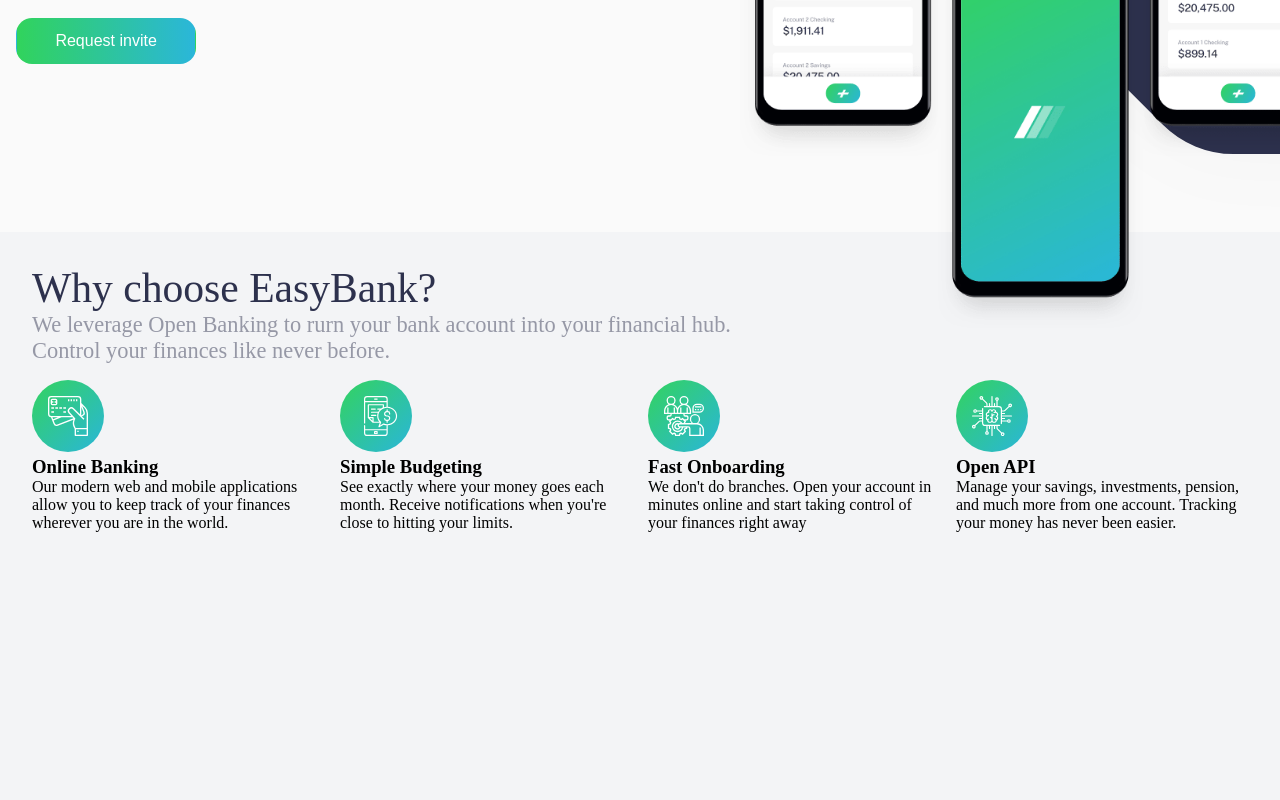
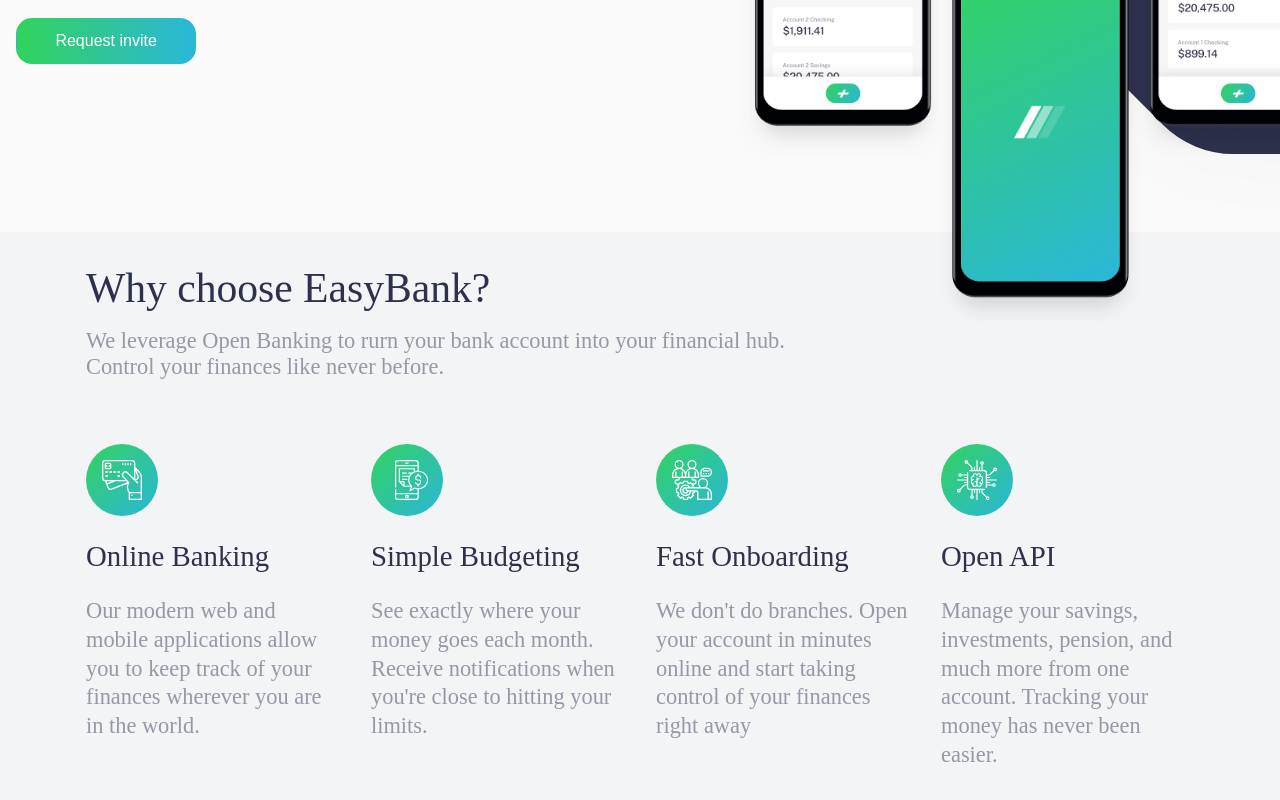
Before and after one commit to PChaparro/frontend-mentor, a React (Vite) app in the folder easybank-landing-page/: page / in a window 1280 px wide. Shown: the part 488-1288 px from the top of the page. Built offline with nearby package versions, Linux system fonts and the light colour scheme; a web font is replaced by a local one.

Commit message:
:sparkles: Desktop "Reasons section"

```diff
--- a/easybank-landing-page/src/components/Hero/Hero.module.css
+++ b/easybank-landing-page/src/components/Hero/Hero.module.css
@@ -22,7 +22,7 @@
 .hero__title {
   color: var(--primary-dark-blue);
   font-weight: 400;
-  font-size: var(--fs-xlg);
+  font-size: var(--fs-2xl);
 }
 
 .hero__paragraph {
--- a/easybank-landing-page/src/components/ReasonsCard/ReasonsCard.module.css
+++ b/easybank-landing-page/src/components/ReasonsCard/ReasonsCard.module.css
@@ -0,0 +1,18 @@
+.card {
+  display: flex;
+  flex-direction: column;
+  align-items: flex-start;
+  gap: 24px;
+}
+
+.card__title {
+  color: var(--primary-dark-blue);
+  font-weight: 400;
+  font-size: var(--fs-lg);
+}
+
+.card__description {
+  color: var(--neutral-grayish-blue);
+  font-size: var(--fs-md);
+  line-height: 1.8rem;
+}
--- a/easybank-landing-page/src/index.css
+++ b/easybank-landing-page/src/index.css
@@ -44,8 +44,9 @@
 
   --fs-sm: 1rem;
   --fs-md: 1.4rem;
-  --fs-lg: 2.6rem;
-  --fs-xlg: 3.6rem;
+  --fs-lg: 1.8rem;
+  --fs-xl: 2.6rem;
+  --fs-2xl: 3.6rem;
 }
 
 body {
@@ -62,7 +63,7 @@
 @media screen and (max-width: 768px) {
   :root {
     --fs-md: 1.2rem;
-    --fs-lg: 2.4rem;
-    --fs-xlg: 3.2rem;
+    --fs-xl: 2.4rem;
+    --fs-2xl: 3.2rem;
   }
 }
--- a/easybank-landing-page/src/pages/HomePage/HomePage.module.css
+++ b/easybank-landing-page/src/pages/HomePage/HomePage.module.css
@@ -1,5 +1,9 @@
 .section {
-  min-height: 80vh;
+  display: flex;
+  flex-direction: column;
+  justify-content: center;
+
+  min-height: 70vh;
   padding: 32px 16px;
 }
 
@@ -9,8 +13,9 @@
 
 .section__title {
   color: var(--primary-dark-blue);
-  font-size: var(--fs-lg);
+  font-size: var(--fs-xl);
   font-weight: 400;
+  margin-block-end: 16px;
 }
 
 .section__paragraph {
@@ -22,6 +27,6 @@
 .grid-container {
   display: grid;
   grid-template-columns: repeat(auto-fit, minmax(240px, 1fr));
-  gap: 16px;
-  margin-block: 16px;
+  gap: 32px;
+  margin-block: 64px;
 }
```
Also changed, not shown: 2 other files (tests, documents, lock files or other folders).
